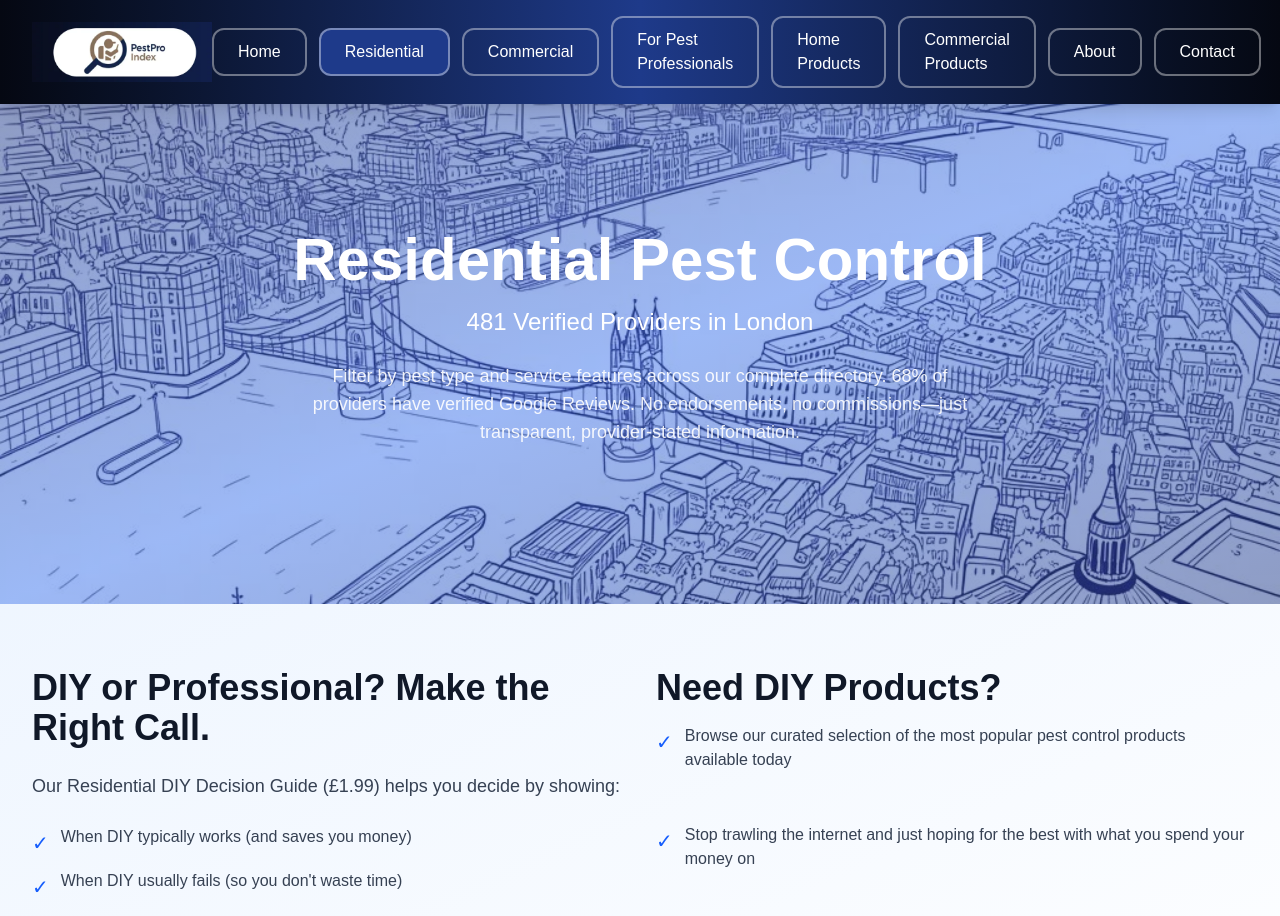
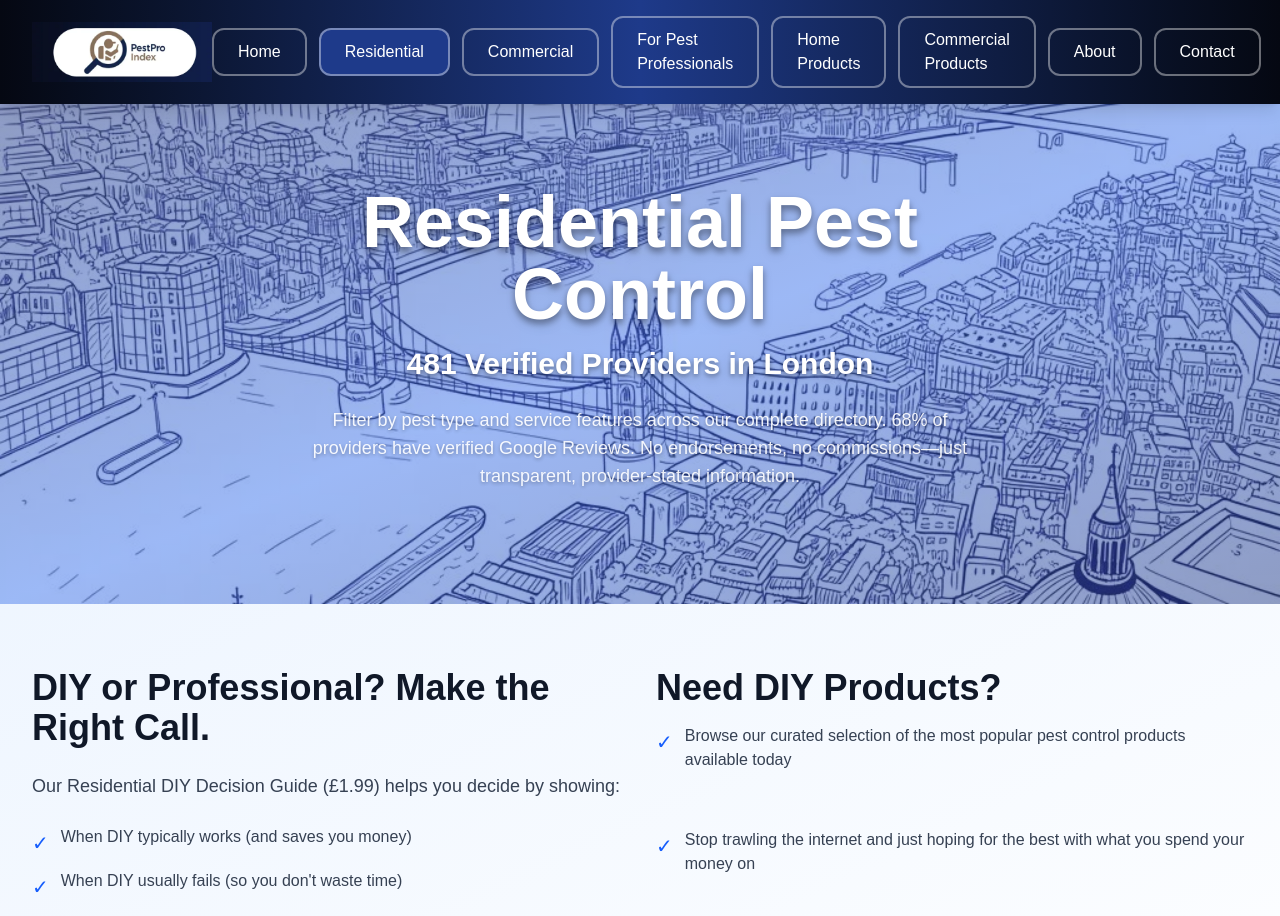
Before and after one commit to aarongeorghiades-hub/pestpro-index-v2-live, a Next.js app: page /residential in a window 1280 px wide. Shown: the top 916 px of the page. Built offline with nearby package versions, Linux system fonts and the light colour scheme; no server answers; the database is empty.

Commit message:
Tweak: Residential page - bold hero text with shadow, update stop signals sentence

```diff
--- a/app/residential/page.tsx
+++ b/app/residential/page.tsx
@@ -234,13 +234,13 @@ export default function ResidentialPage() {
         </div>
 
         <div className="relative h-full flex flex-col items-center justify-center text-center text-white px-4">
-          <h1 className="text-6xl font-black mb-4 max-w-3xl">
+          <h1 className="text-6xl md:text-7xl font-black mb-4 max-w-3xl drop-shadow-lg" style={{textShadow: '0 4px 6px rgba(0,0,0,0.3)'}}>
             Residential Pest Control
           </h1>
-          <p className="text-2xl mb-6 max-w-2xl">
+          <p className="text-2xl md:text-3xl font-bold mb-6 max-w-2xl drop-shadow-lg" style={{textShadow: '0 2px 4px rgba(0,0,0,0.3)'}}>
             481 Verified Providers in London
           </p>
-          <p className="text-lg mb-8 max-w-2xl opacity-90">
+          <p className="text-lg mb-8 max-w-2xl opacity-90 drop-shadow" style={{textShadow: '0 2px 4px rgba(0,0,0,0.2)'}}>
             Filter by pest type and service features across our complete directory. 68% of providers have verified Google Reviews. No endorsements, no commissions—just transparent, provider-stated information.
           </p>
         </div>
@@ -271,7 +271,7 @@ export default function ResidentialPage() {
                 </div>
                 <div className="flex items-start gap-3">
                   <span className="text-blue-600 text-xl mt-1">✓</span>
-                  <p className="text-gray-700">The "stop signals" that tell you it's time to call a professional</p>
+                  <p className="text-gray-700">The "stop signals" for common pest types that tell you it's time to call a professional</p>
                 </div>
                 <div className="flex items-start gap-3">
                   <span className="text-blue-600 text-xl mt-1">✓</span>
```
